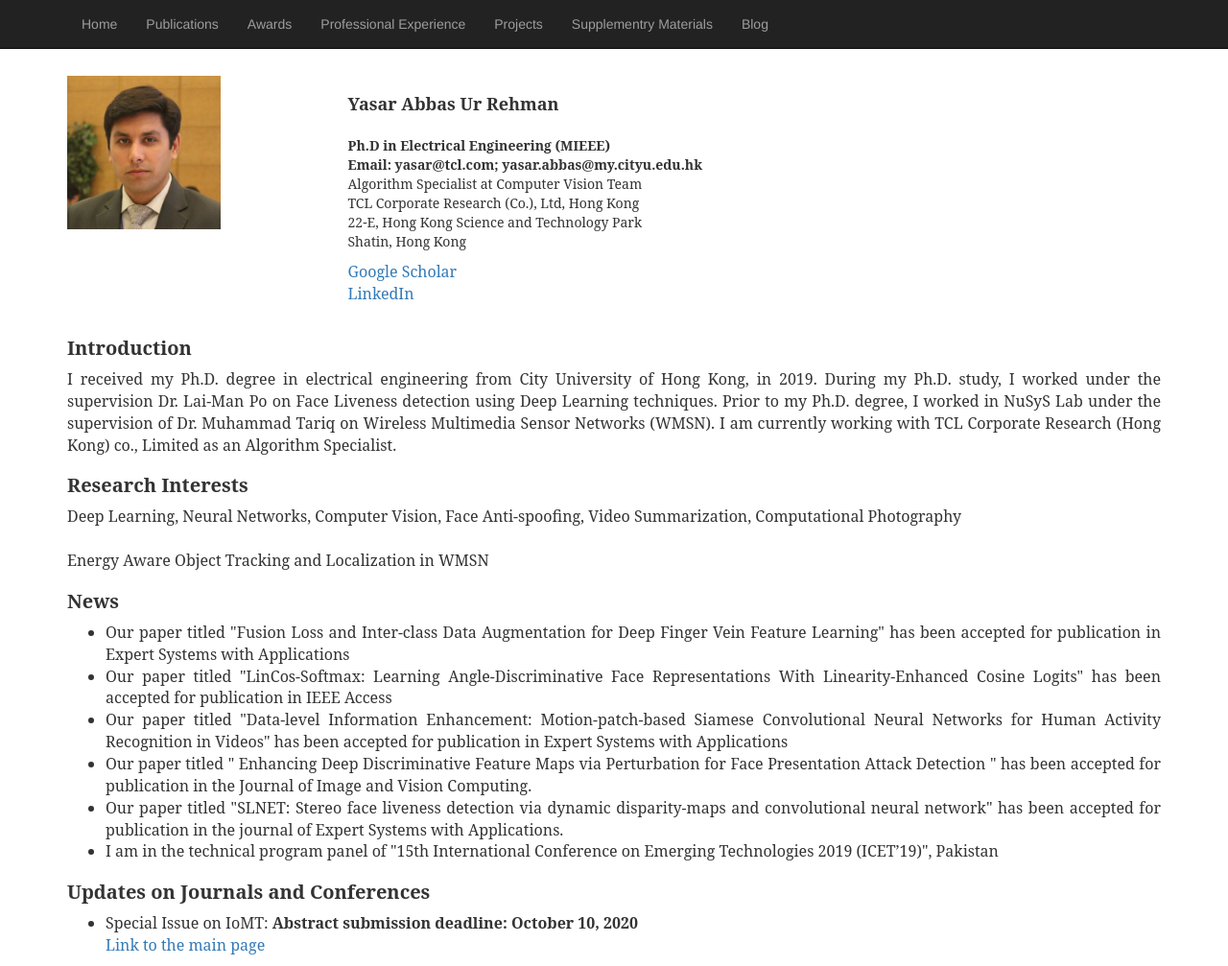
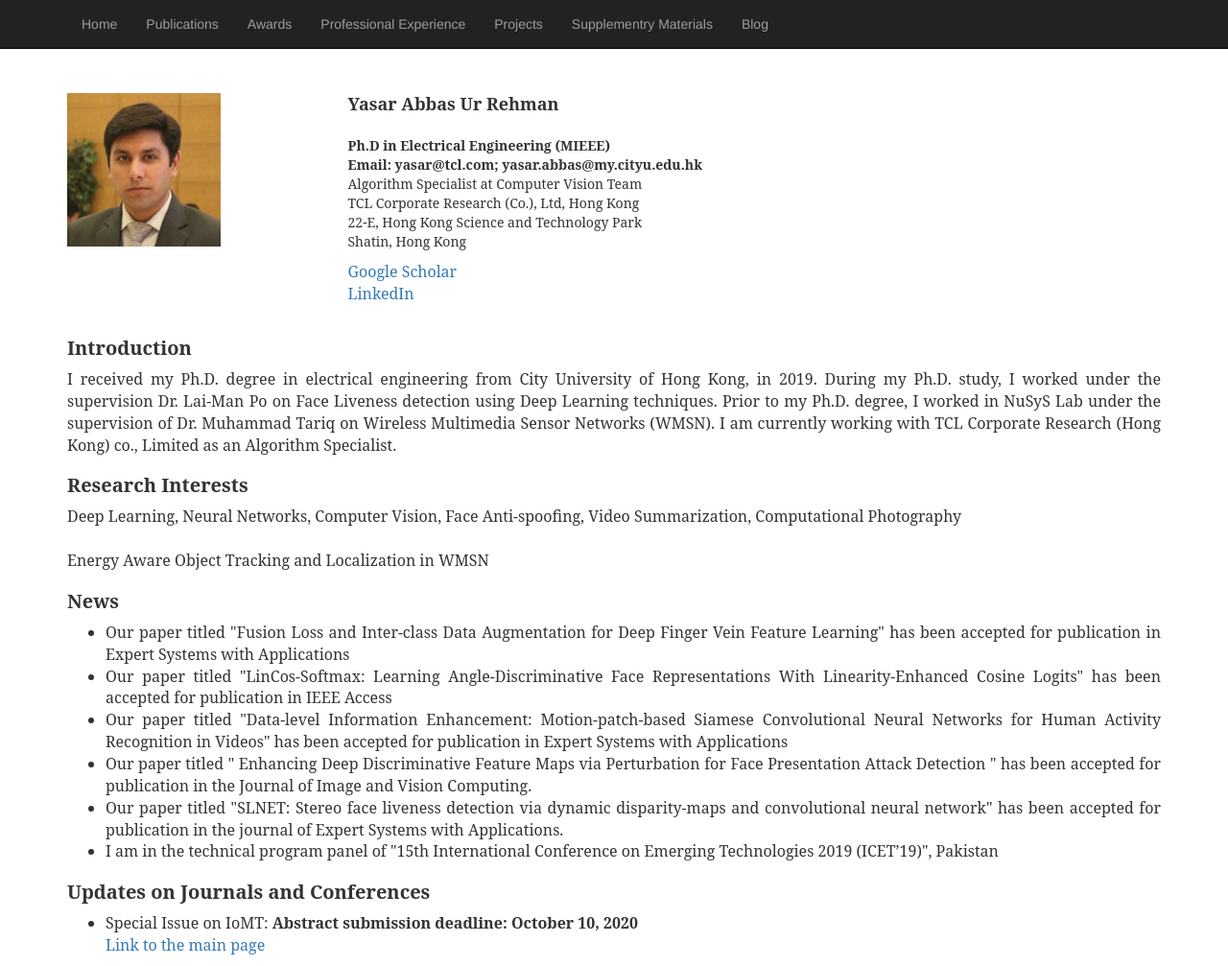
Before and after one commit to yasar-rehman/yasar, a Jekyll site: the page built from index.html, in a window 1280 px wide. Shown: the whole page at 96% size. Built offline with Jekyll 4.4.1, drawn with Linux system fonts in a browser that asks for light colours; some web fonts are replaced.

Commit message:
Update index.html

```diff
--- a/index.html
+++ b/index.html
@@ -7,7 +7,7 @@
 <div class="row">
 	<!-- Entries Column -->
 		     <div class=col-md-3 pull-left">
-			  <div style="margin-top:3%;"><img class="img-responsive" src="images/my_profile.jpg" alt="" style="width:160px;height:160px;">
+			  <div style="margin-top:10%;"><img class="img-responsive" src="images/my_profile.jpg" alt="" style="width:160px;height:160px;">
 			  </div>
 			</div>
 			<div class=col-md-9 pull-right">
```
